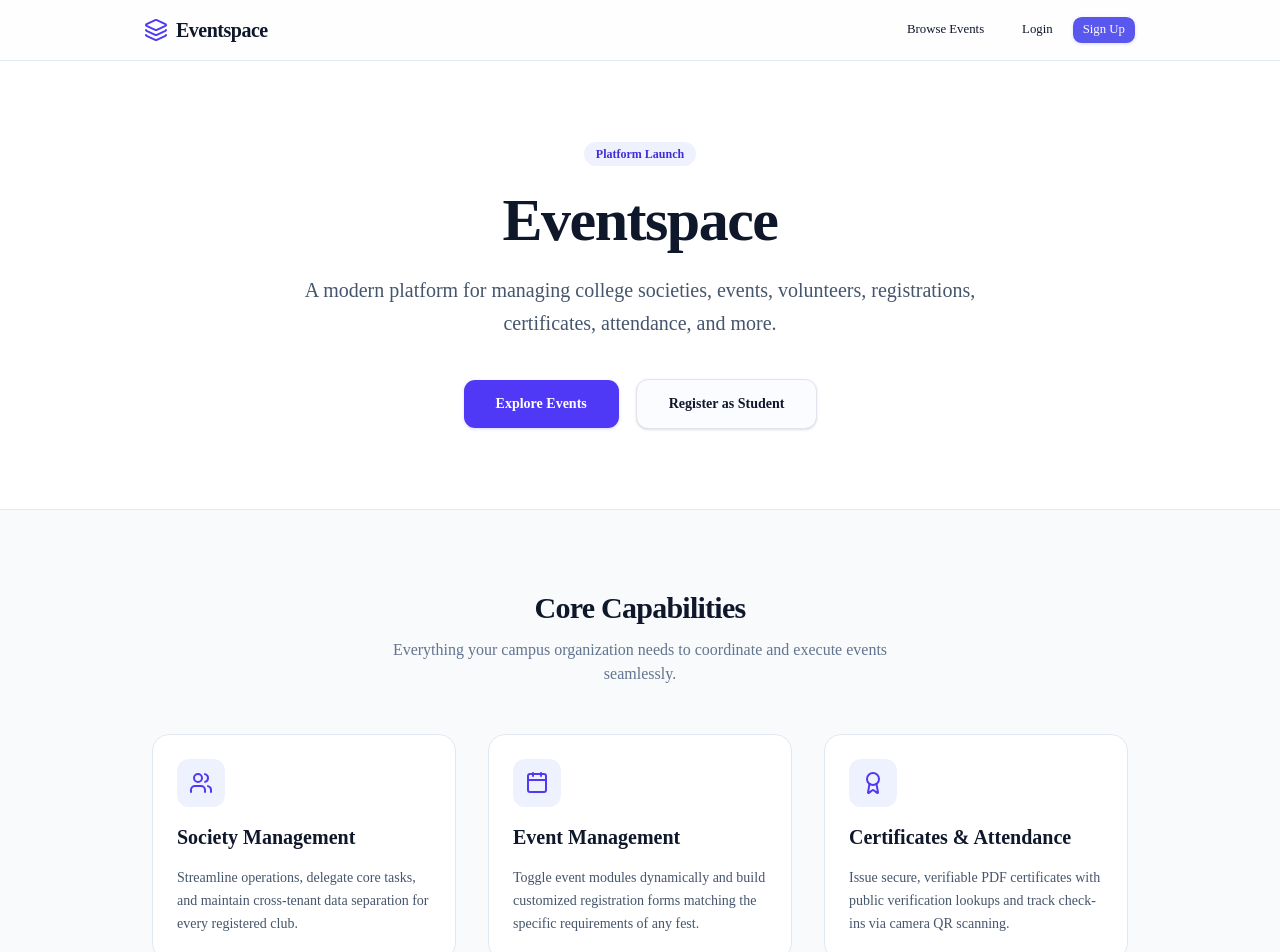
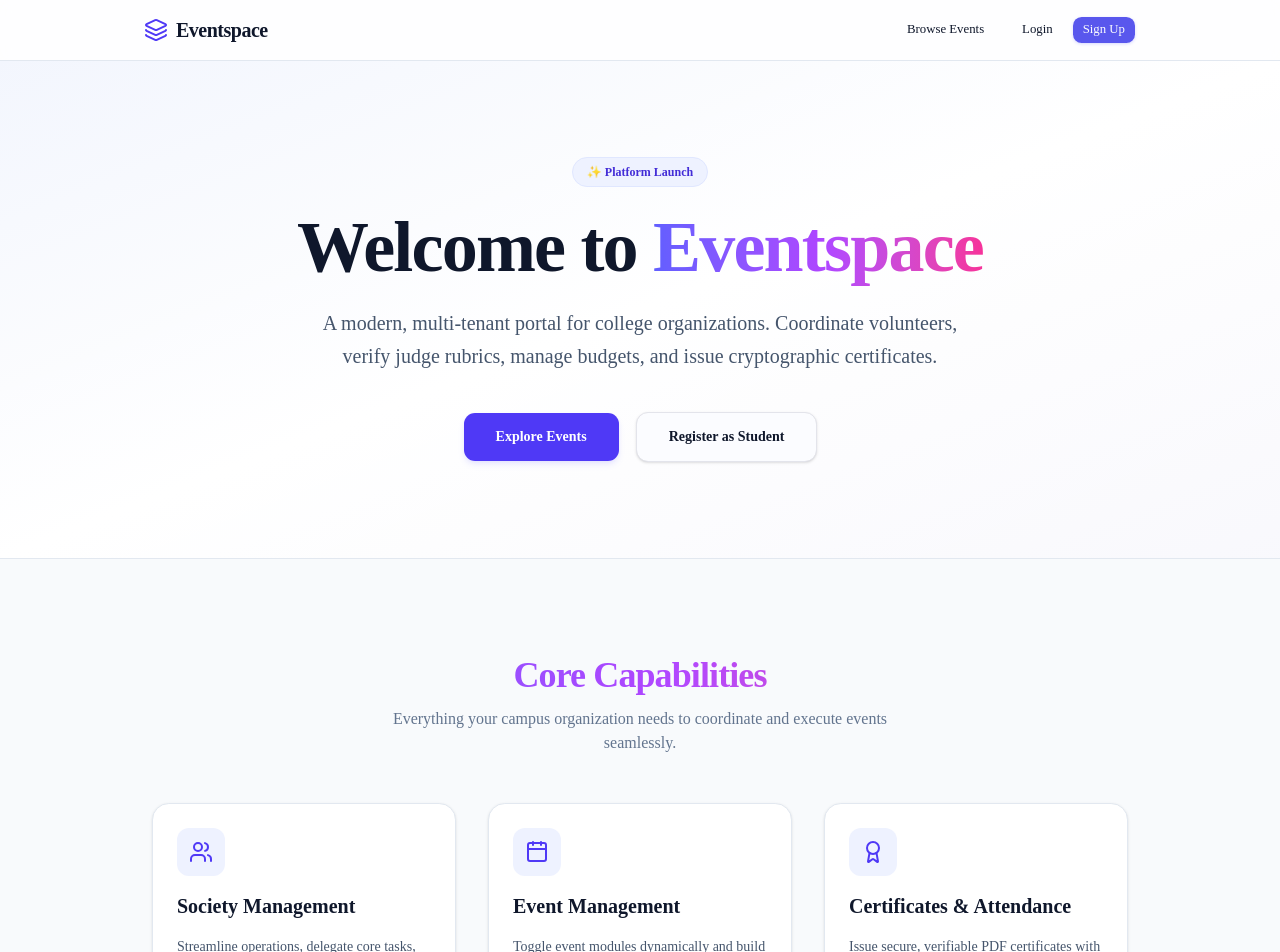
Before and after one commit to Rasheswarsharma/eventspace, a Next.js app in the folder frontend/: page / in a window 1280 px wide. Shown: the top 952 px of the page. Built offline with nearby package versions, Linux system fonts and the light colour scheme; no server answers.

Commit message:
style: enhance landing page with premium gradients, card-lift transitions, and text gradients

```diff
--- a/frontend/src/app/page.tsx
+++ b/frontend/src/app/page.tsx
@@ -105,16 +105,16 @@ export default function Home() {
       </header>
 
       {/* Hero Section */}
-      <section className="flex flex-1 flex-col items-center justify-center text-center px-6 py-20 bg-white dark:bg-zinc-900 border-b border-slate-200 dark:border-zinc-800">
-        <div className="max-w-3xl space-y-6">
-          <div className="inline-flex items-center gap-1.5 rounded-full bg-indigo-50 dark:bg-indigo-950/50 px-3 py-1 text-xs font-semibold text-indigo-700 dark:text-indigo-300">
-            <span>Platform Launch</span>
+      <section className="flex flex-1 flex-col items-center justify-center text-center px-6 py-24 bg-gradient-premium border-b border-slate-200 dark:border-zinc-800">
+        <div className="max-w-3xl space-y-6 animate-in fade-in slide-in-from-bottom-4 duration-1000">
+          <div className="inline-flex items-center gap-1.5 rounded-full bg-indigo-50 dark:bg-indigo-950/50 px-3.5 py-1.5 text-xs font-semibold text-indigo-700 dark:text-indigo-300 border border-indigo-100 dark:border-indigo-900/50">
+            <span>✨ Platform Launch</span>
           </div>
-          <h1 className="text-5xl font-extrabold tracking-tight text-slate-900 dark:text-white sm:text-6xl">
-            Eventspace
+          <h1 className="text-6xl font-black tracking-tight text-slate-900 dark:text-white sm:text-7xl">
+            Welcome to <span className="text-gradient">Eventspace</span>
           </h1>
-          <p className="text-xl text-slate-600 dark:text-zinc-400 max-w-2xl mx-auto leading-relaxed">
-            A modern platform for managing college societies, events, volunteers, registrations, certificates, attendance, and more.
+          <p className="text-xl text-slate-600 dark:text-zinc-400 max-w-2xl mx-auto leading-relaxed font-normal">
+            A modern, multi-tenant portal for college organizations. Coordinate volunteers, verify judge rubrics, manage budgets, and issue cryptographic certificates.
           </p>
           <div className="flex flex-col sm:flex-row gap-4 justify-center pt-4">
             {mounted && user ? (
@@ -122,8 +122,8 @@ export default function Home() {
                 <Link
                   href="/dashboard"
                   className={cn(
-                    buttonVariants({ variant: "default", size: "default" }),
-                    "px-8 py-6 font-semibold bg-indigo-600 text-white hover:bg-indigo-700 dark:bg-indigo-500 dark:hover:bg-indigo-600"
+                    buttonVariants({ variant: "default", size: "lg" }),
+                    "px-8 py-6 font-semibold bg-indigo-600 text-white hover:bg-indigo-700 dark:bg-indigo-500 dark:hover:bg-indigo-600 shadow-md shadow-indigo-500/10"
                   )}
                 >
                   Go to Dashboard
@@ -131,8 +131,8 @@ export default function Home() {
                 <Link
                   href="/events"
                   className={cn(
-                    buttonVariants({ variant: "outline", size: "default" }),
-                    "px-8 py-6 font-semibold"
+                    buttonVariants({ variant: "outline", size: "lg" }),
+                    "px-8 py-6 font-semibold shadow-sm"
                   )}
                 >
                   Explore Events
@@ -143,8 +143,8 @@ export default function Home() {
                 <Link
                   href="/events"
                   className={cn(
-                    buttonVariants({ variant: "default", size: "default" }),
-                    "px-8 py-6 font-semibold bg-indigo-600 text-white hover:bg-indigo-700 dark:bg-indigo-500 dark:hover:bg-indigo-600"
+                    buttonVariants({ variant: "default", size: "lg" }),
+                    "px-8 py-6 font-semibold bg-indigo-600 text-white hover:bg-indigo-700 dark:bg-indigo-500 dark:hover:bg-indigo-600 shadow-md shadow-indigo-500/10"
                   )}
                 >
                   Explore Events
@@ -152,8 +152,8 @@ export default function Home() {
                 <Link
                   href="/register"
                   className={cn(
-                    buttonVariants({ variant: "outline", size: "default" }),
-                    "px-8 py-6 font-semibold"
+                    buttonVariants({ variant: "outline", size: "lg" }),
+                    "px-8 py-6 font-semibold shadow-sm"
                   )}
                 >
                   Register as Student
@@ -165,44 +165,44 @@ export default function Home() {
       </section>
 
       {/* Features Section */}
-      <section className="mx-auto max-w-5xl px-6 py-20 space-y-12">
+      <section className="mx-auto max-w-5xl px-6 py-24 space-y-12">
         <div className="text-center space-y-3">
-          <h2 className="text-3xl font-bold tracking-tight">Core Capabilities</h2>
-          <p className="text-slate-500 dark:text-zinc-400 max-w-lg mx-auto">
+          <h2 className="text-3xl font-black tracking-tight sm:text-4xl text-gradient">Core Capabilities</h2>
+          <p className="text-slate-500 dark:text-zinc-400 max-w-lg mx-auto font-medium">
             Everything your campus organization needs to coordinate and execute events seamlessly.
           </p>
         </div>
 
         <div className="grid gap-8 sm:grid-cols-3">
           {/* Card 1 */}
-          <div className="rounded-xl border border-slate-200 bg-white p-6 dark:border-zinc-800 dark:bg-zinc-900 space-y-4">
+          <div className="rounded-xl border border-slate-200 bg-white p-6 dark:border-zinc-800 dark:bg-zinc-900 space-y-4 card-lift shadow-sm">
             <div className="inline-flex p-3 rounded-lg bg-indigo-50 dark:bg-indigo-950 text-indigo-600 dark:text-indigo-400">
               <Users className="h-6 w-6" />
             </div>
             <h3 className="text-xl font-bold">Society Management</h3>
-            <p className="text-sm text-slate-600 dark:text-zinc-400 leading-relaxed">
+            <p className="text-sm text-slate-600 dark:text-zinc-400 leading-relaxed font-normal">
               Streamline operations, delegate core tasks, and maintain cross-tenant data separation for every registered club.
             </p>
           </div>
 
           {/* Card 2 */}
-          <div className="rounded-xl border border-slate-200 bg-white p-6 dark:border-zinc-800 dark:bg-zinc-900 space-y-4">
+          <div className="rounded-xl border border-slate-200 bg-white p-6 dark:border-zinc-800 dark:bg-zinc-900 space-y-4 card-lift shadow-sm">
             <div className="inline-flex p-3 rounded-lg bg-indigo-50 dark:bg-indigo-950 text-indigo-600 dark:text-indigo-400">
               <Calendar className="h-6 w-6" />
             </div>
             <h3 className="text-xl font-bold">Event Management</h3>
-            <p className="text-sm text-slate-600 dark:text-zinc-400 leading-relaxed">
+            <p className="text-sm text-slate-600 dark:text-zinc-400 leading-relaxed font-normal">
               Toggle event modules dynamically and build customized registration forms matching the specific requirements of any fest.
             </p>
           </div>
 
           {/* Card 3 */}
-          <div className="rounded-xl border border-slate-200 bg-white p-6 dark:border-zinc-800 dark:bg-zinc-900 space-y-4">
+          <div className="rounded-xl border border-slate-200 bg-white p-6 dark:border-zinc-800 dark:bg-zinc-900 space-y-4 card-lift shadow-sm">
             <div className="inline-flex p-3 rounded-lg bg-indigo-50 dark:bg-indigo-950 text-indigo-600 dark:text-indigo-400">
               <Award className="h-6 w-6" />
             </div>
             <h3 className="text-xl font-bold">Certificates & Attendance</h3>
-            <p className="text-sm text-slate-600 dark:text-zinc-400 leading-relaxed">
+            <p className="text-sm text-slate-600 dark:text-zinc-400 leading-relaxed font-normal">
               Issue secure, verifiable PDF certificates with public verification lookups and track check-ins via camera QR scanning.
             </p>
           </div>
```
